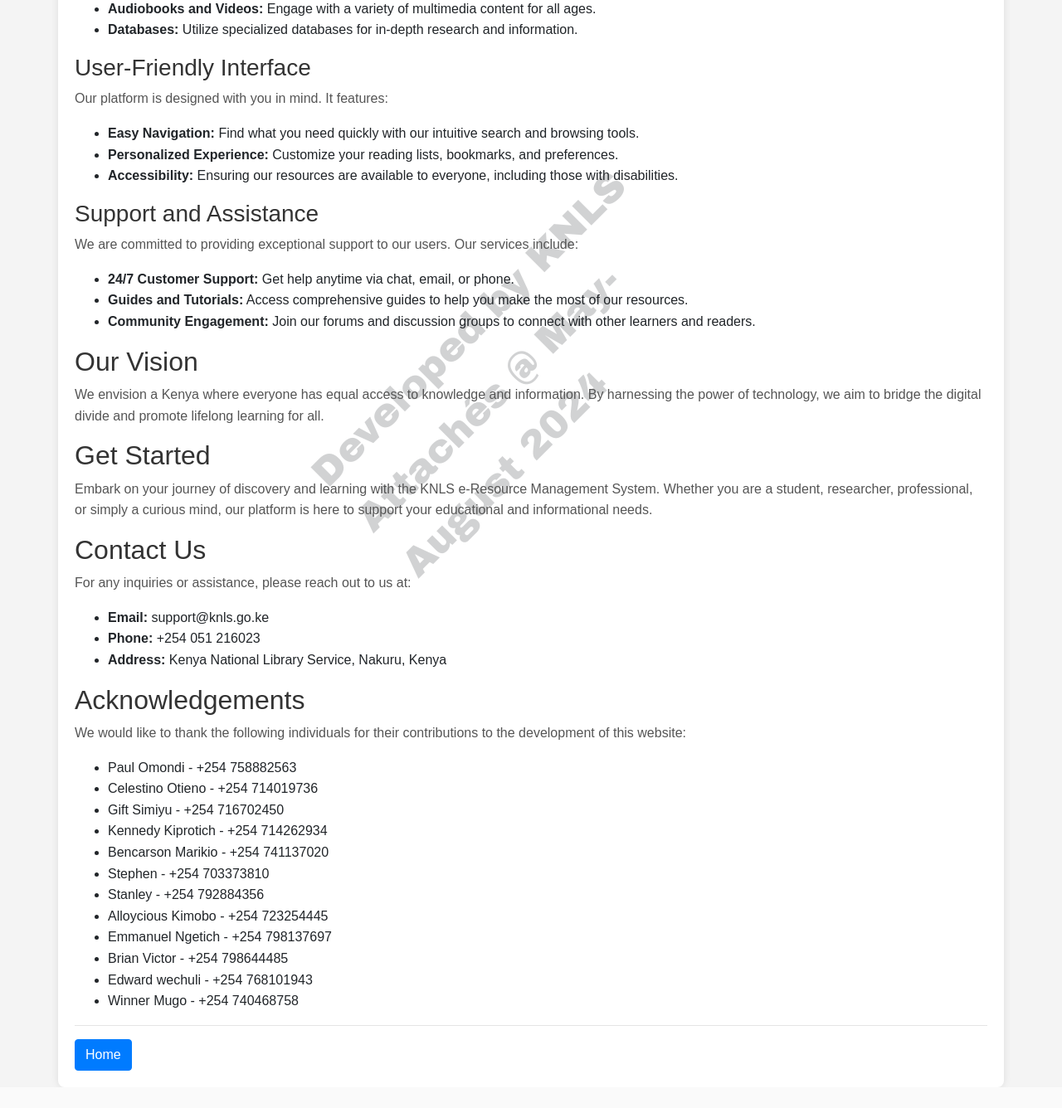
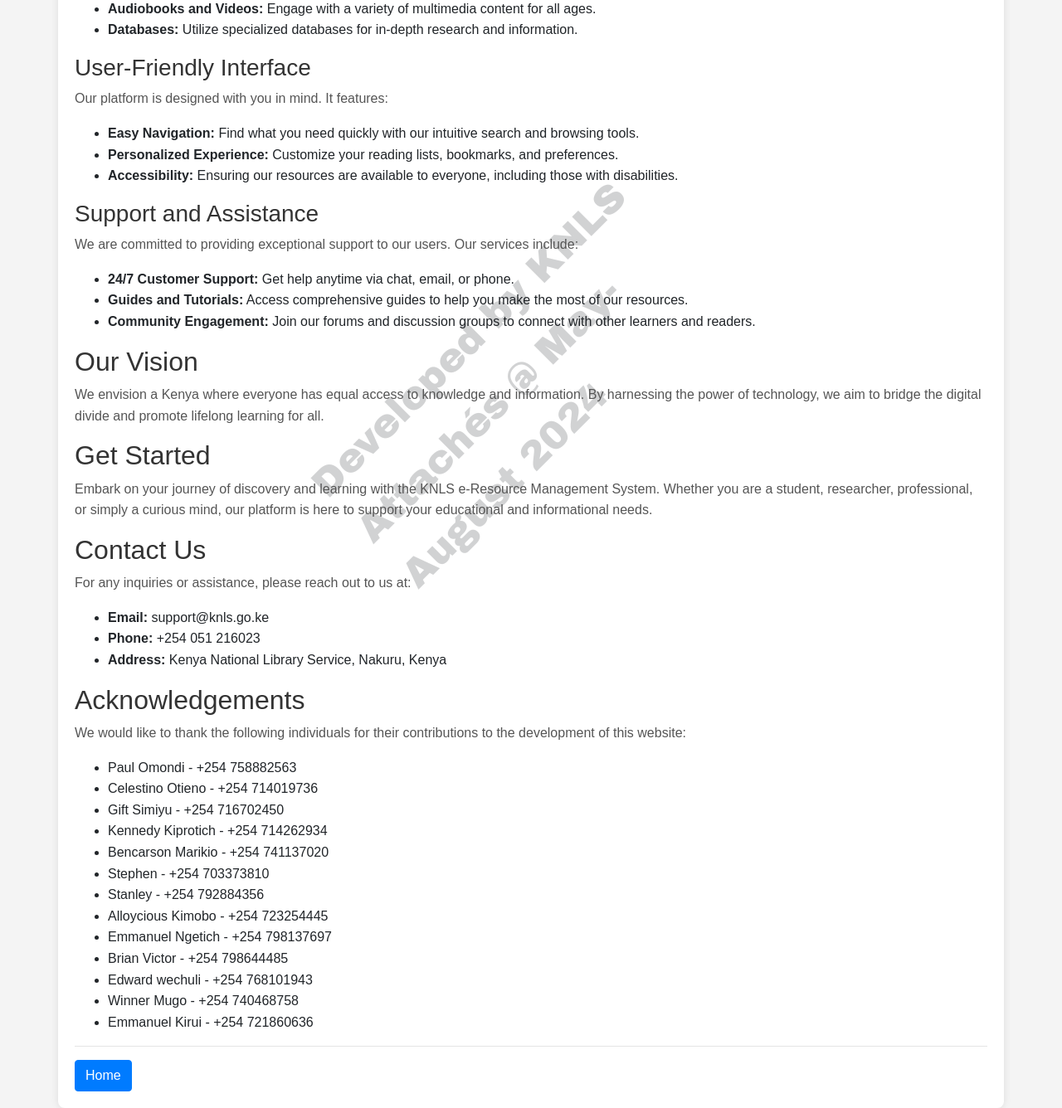
Before and after one commit to knlsattachees/knlss, a PHP site: page /about.php in a window 1280 px wide. Shown: the part 498-1834 px from the top of the page at 83% size. Before the commit the page ends 1809 px from the top, so only its background shows below. Run offline with PHP 8.4, Linux system fonts and the light colour scheme; some libraries are stand-ins or nearby versions.

Commit message:
Update about.php

```diff
--- a/about.php
+++ b/about.php
@@ -114,6 +114,7 @@
             <li>Brian Victor - +254 798644485</li>
             <li>Edward wechuli - +254 768101943</li>
             <li>Winner Mugo - +254 740468758</li>
+            <li>Emmanuel Kirui - +254 721860636</li>
         </ul>
 
         <hr>
```
